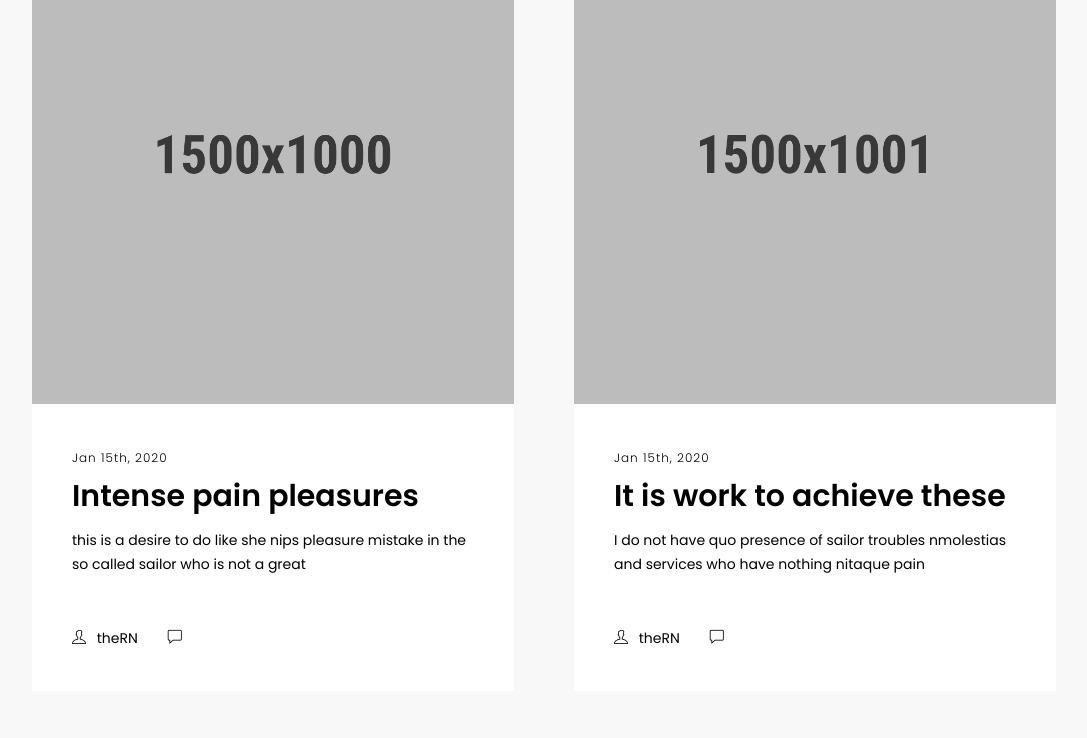
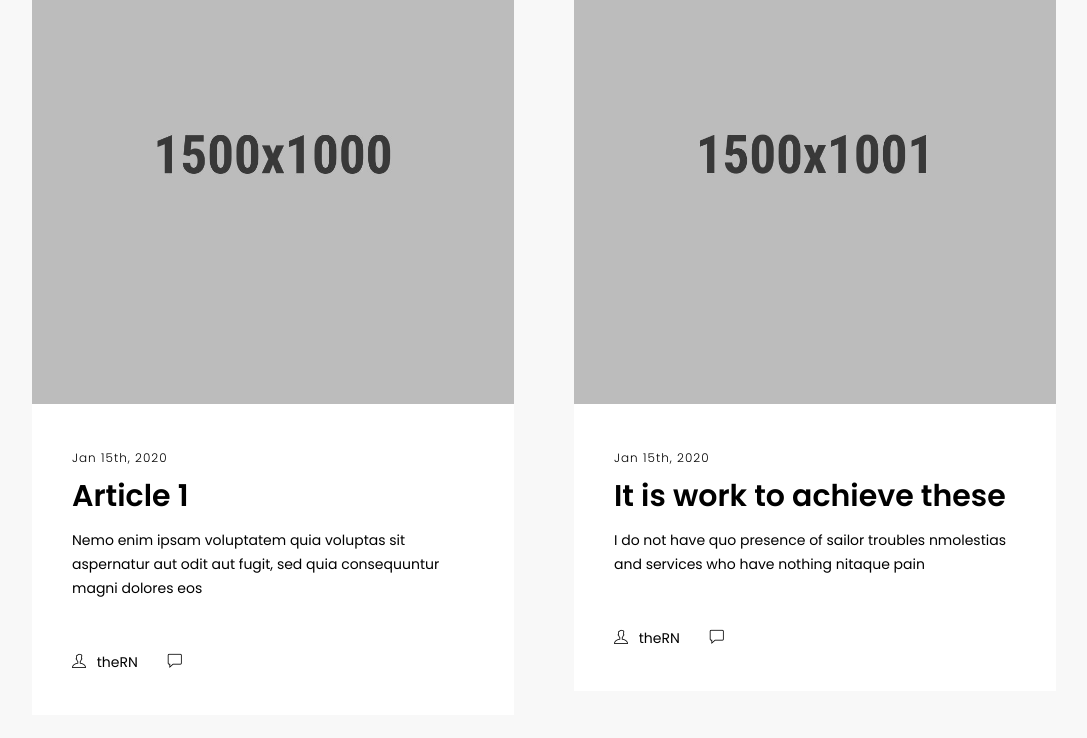
Before and after one commit to jarradsystem1/gatsby-starter-netlify-cms, a Gatsby site: page /blog in a window 1280 px wide. Shown: the part 1799-2537 px from the top of the page, without its empty margins (96-1183 px from the left). Built offline with nearby package versions, Linux system fonts and the light colour scheme; Gatsby itself is replaced by a stand-in of ours; some packages are replaced by stand-ins of ours.

Commit message:
content update
update

```diff
--- a/src/data/blog/blog-1.md
+++ b/src/data/blog/blog-1.md
@@ -1,5 +1,5 @@
 ---
-title: 'Black down in the water.'
+title: 'Article 1'
 date: 2020-01-14 05:00:00
 author: 'theRN'
 id: 'blog-1'
--- a/src/data/blog/blog-3.md
+++ b/src/data/blog/blog-3.md
@@ -1,10 +1,10 @@
 ---
-title: 'Intense pain pleasures'
+title: 'Article 1'
 date: 2020-01-15 02:00:00
 author: 'theRN'
 id: 'blog-3'
 image: './images/blog-3/blog-3.jpg'
-shortDesc: 'this is a desire to do like she nips pleasure mistake in the so called sailor who is not a great'
+shortDesc: 'Nemo enim ipsam voluptatem quia voluptas sit aspernatur aut odit aut fugit, sed quia consequuntur magni dolores eos'
 is_featured: true
 ---
 
--- a/src/data/blog/blog-9.md
+++ b/src/data/blog/blog-9.md
@@ -1,12 +1,12 @@
 ---
-title: 'Commodi ullam sint et excepturi error explicabo enim ipsam voluptatem quia voluptas sit'
+title: 'Article 1'
 date: 2020-02-17 02:00:00
 author: 'theRN'
 id: 'blog-9'
 image: './images/blog-9/blog-9.jpg'
 categories:
     - react
-shortDesc: 'I do not hate him, they are welcome nlabore pleasures of life because they are ninventore'
+shortDesc: 'Nemo enim ipsam voluptatem quia voluptas sit aspernatur aut odit aut fugit, sed quia consequuntur magni dolores eos qui ratione voluptatem'
 ---
 
 <div class="rn-blog-meta-area section-pb-xl">
```
